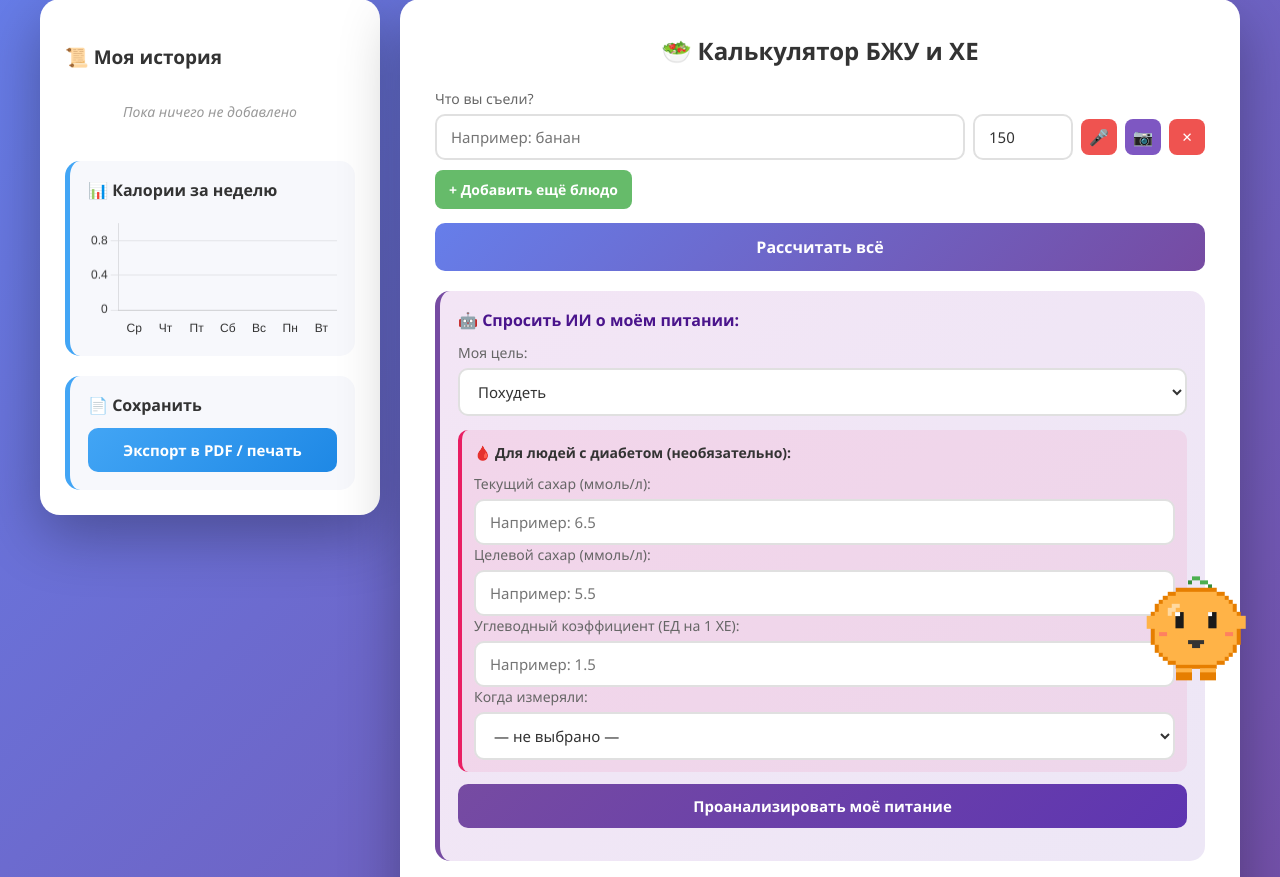
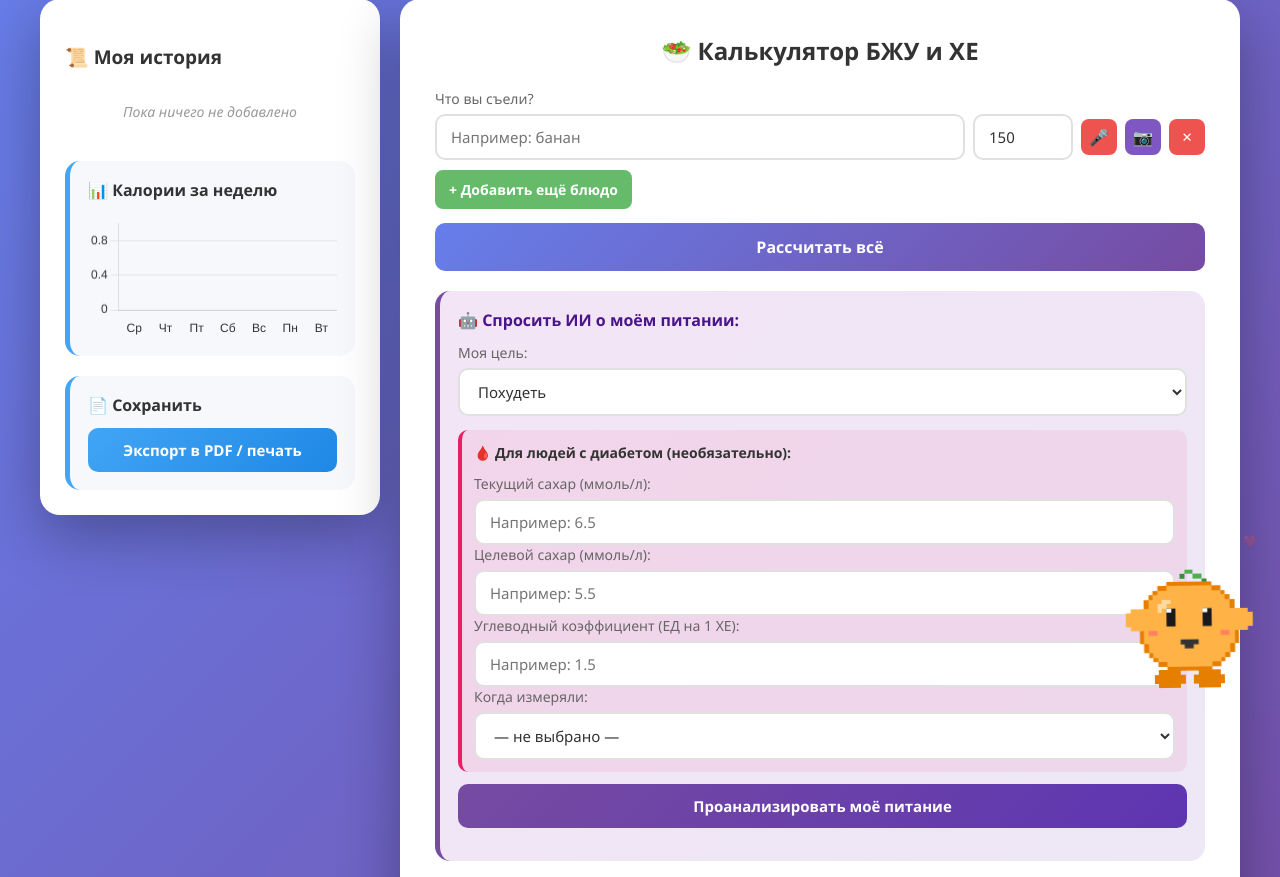
Before and after one commit to frogkiller95/my-nutrition-ai, a Flask app: page / in a window 1280 px wide. Shown: the part 76-953 px from the top of the page. Run offline with Flask 3, Linux system fonts and the light colour scheme; some libraries are stand-ins or nearby versions.

Commit message:
Update index.html

```diff
--- a/templates/index.html
+++ b/templates/index.html
@@ -101,28 +101,61 @@
 
         /* ===== ПЕРСОНАЖ АПЕЛЬСИНЧИК ===== */
         .mascot-container { position: fixed; bottom: 20px; right: 20px; z-index: 999; cursor: pointer; transition: transform 0.3s; }
-        .mascot-container:hover { transform: scale(1.1); }
-        .mascot-svg {
-            width: 128px;
-            height: 128px;
-            image-rendering: pixelated;
+        .mascot-container:hover { transform: scale(1.08); }
+
+        .mascot-float {
+            position: relative;
             animation: float 3s ease-in-out infinite;
         }
         @keyframes float {
             0%, 100% { transform: translateY(0); }
-            50% { transform: translateY(-8px); }
+            50% { transform: translateY(-10px); }
         }
+
+        .mascot-svg {
+            width: 140px;
+            height: 140px;
+            image-rendering: pixelated;
+            display: block;
+            animation: wiggle 8s ease-in-out infinite;
+            transform-origin: 50% 90%;
+        }
+        @keyframes wiggle {
+            0%, 55%, 100% { transform: rotate(0deg); }
+            60%, 70% { transform: rotate(6deg); }
+            65%, 75% { transform: rotate(-6deg); }
+            85% { transform: rotate(0deg); }
+        }
+
         .mascot-body { transform-origin: 16px 16px; animation: breathe 2s ease-in-out infinite; }
         @keyframes breathe {
             0%, 100% { transform: scale(1); }
-            50% { transform: scale(1.04, 1.02); }
+            50% { transform: scale(1.05, 1.03); }
         }
+
         .mascot-eye { animation: blink 4s ease-in-out infinite; transform-origin: center; }
         @keyframes blink {
             0%, 90%, 100% { transform: scaleY(1); }
             95% { transform: scaleY(0.1); }
         }
-        .mascot-chat { display: none; position: fixed; bottom: 160px; right: 20px; width: 320px; max-width: calc(100vw - 40px); background: var(--card-bg); border-radius: 20px; box-shadow: 0 10px 40px rgba(0,0,0,0.3); z-index: 1000; overflow: hidden; }
+
+        .mascot-heart {
+            position: absolute;
+            top: 10px;
+            right: 15px;
+            font-size: 22px;
+            pointer-events: none;
+            opacity: 0;
+            animation: heartFloat 7s ease-in-out infinite;
+        }
+        @keyframes heartFloat {
+            0%, 60% { opacity: 0; transform: translate(0, 0) scale(0.4); }
+            65% { opacity: 1; transform: translate(0, -5px) scale(1); }
+            85% { opacity: 0.7; transform: translate(15px, -35px) scale(1); }
+            100% { opacity: 0; transform: translate(20px, -50px) scale(0.3); }
+        }
+
+        .mascot-chat { display: none; position: fixed; bottom: 175px; right: 20px; width: 320px; max-width: calc(100vw - 40px); background: var(--card-bg); border-radius: 20px; box-shadow: 0 10px 40px rgba(0,0,0,0.3); z-index: 1000; overflow: hidden; }
         .mascot-chat.active { display: block; }
         .mascot-chat-header { background: linear-gradient(135deg, #FF8C00 0%, #FFA500 100%); color: white; padding: 12px 16px; font-weight: 600; display: flex; justify-content: space-between; align-items: center; }
         .mascot-chat-close { background: none; border: none; color: white; font-size: 20px; cursor: pointer; line-height: 1; }
@@ -233,11 +266,23 @@
 
     <!-- АПЕЛЬСИНЧИК (пиксель-арт) -->
     <div class="mascot-container" onclick="toggleMascotChat()">
+        <div class="mascot-float">
+            <span class="mascot-heart">❤️</span>
             <svg class="mascot-svg" viewBox="0 0 32 32" xmlns="http://www.w3.org/2000/svg" shape-rendering="crispEdges">
                 <rect x="15" y="2" width="2" height="1" fill="#4CAF50"/>
                 <rect x="17" y="3" width="2" height="1" fill="#4CAF50"/>
                 <rect x="14" y="3" width="1" height="1" fill="#388E3C"/>
                 <rect x="19" y="4" width="1" height="1" fill="#388E3C"/>
+
+                <!-- Ножки БОЛЬШИЕ -->
+                <rect x="9" y="25" width="5" height="1" fill="#E67E00"/>
+                <rect x="8" y="26" width="7" height="1" fill="#E67E00"/>
+                <rect x="8" y="27" width="7" height="1" fill="#E67E00"/>
+                <rect x="9" y="28" width="5" height="1" fill="#E67E00"/>
+                <rect x="18" y="25" width="5" height="1" fill="#E67E00"/>
+                <rect x="17" y="26" width="7" height="1" fill="#E67E00"/>
+                <rect x="17" y="27" width="7" height="1" fill="#E67E00"/>
+                <rect x="18" y="28" width="5" height="1" fill="#E67E00"/>
 
                 <g class="mascot-body">
                     <rect x="11" y="5" width="10" height="1" fill="#E67E00"/>
@@ -284,8 +329,17 @@
                     <rect x="9" y="10" width="2" height="1" fill="#FFD9A0"/>
                     <rect x="9" y="11" width="1" height="1" fill="#FFD9A0"/>
 
-                <rect x="4" y="12" width="2" height="3" fill="#FFB347"/>
-                <rect x="26" y="12" width="2" height="3" fill="#FFB347"/>
+                    <!-- Ручки БОЛЬШИЕ -->
+                    <rect x="3" y="11" width="3" height="1" fill="#FFB347"/>
+                    <rect x="2" y="12" width="4" height="1" fill="#FFB347"/>
+                    <rect x="2" y="13" width="4" height="1" fill="#FFB347"/>
+                    <rect x="2" y="14" width="4" height="1" fill="#FFB347"/>
+                    <rect x="3" y="15" width="3" height="1" fill="#FFB347"/>
+                    <rect x="26" y="11" width="3" height="1" fill="#FFB347"/>
+                    <rect x="26" y="12" width="4" height="1" fill="#FFB347"/>
+                    <rect x="26" y="13" width="4" height="1" fill="#FFB347"/>
+                    <rect x="26" y="14" width="4" height="1" fill="#FFB347"/>
+                    <rect x="26" y="15" width="3" height="1" fill="#FFB347"/>
 
                     <rect class="mascot-eye" x="11" y="11" width="2" height="4" fill="#1a1a1a"/>
                     <rect class="mascot-eye" x="19" y="11" width="2" height="4" fill="#1a1a1a"/>
@@ -298,12 +352,8 @@
                     <rect x="14" y="18" width="4" height="1" fill="#333"/>
                     <rect x="15" y="19" width="2" height="1" fill="#333"/>
                 </g>
-
-            <rect x="11" y="25" width="4" height="3" fill="#E67E00"/>
-            <rect x="17" y="25" width="4" height="3" fill="#E67E00"/>
-            <rect x="11" y="25" width="4" height="1" fill="#FFB347"/>
-            <rect x="17" y="25" width="4" height="1" fill="#FFB347"/>
             </svg>
+        </div>
     </div>
 
     <div class="mascot-chat" id="mascotChat">
```
Lines whose indentation alone changed are shown as unchanged.
